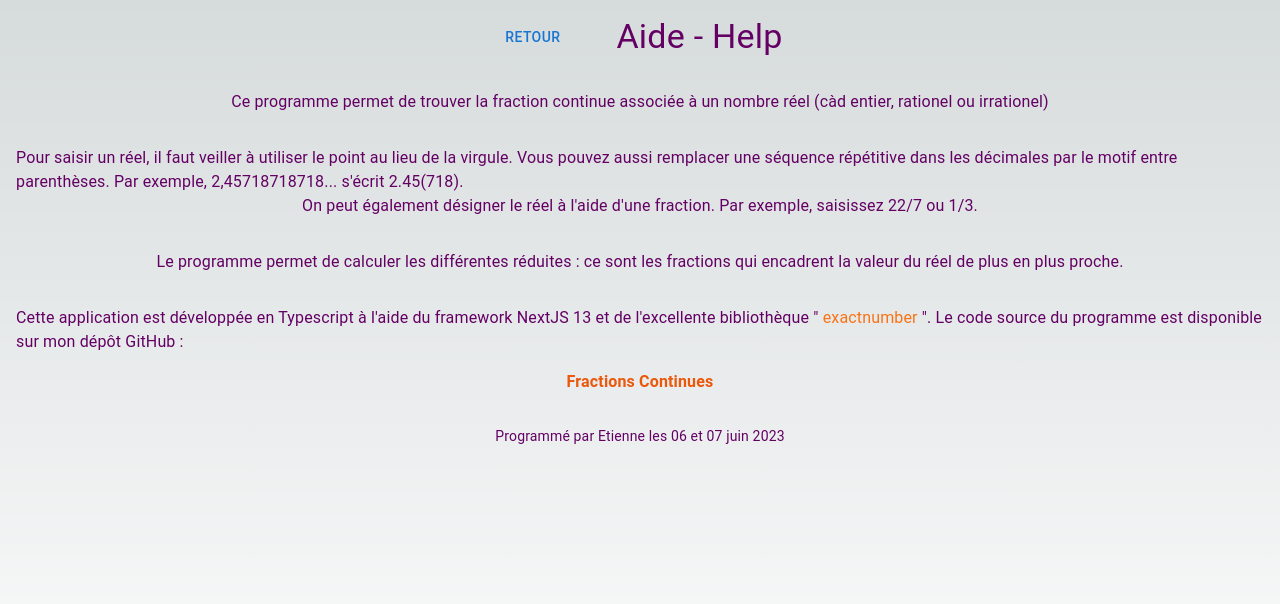
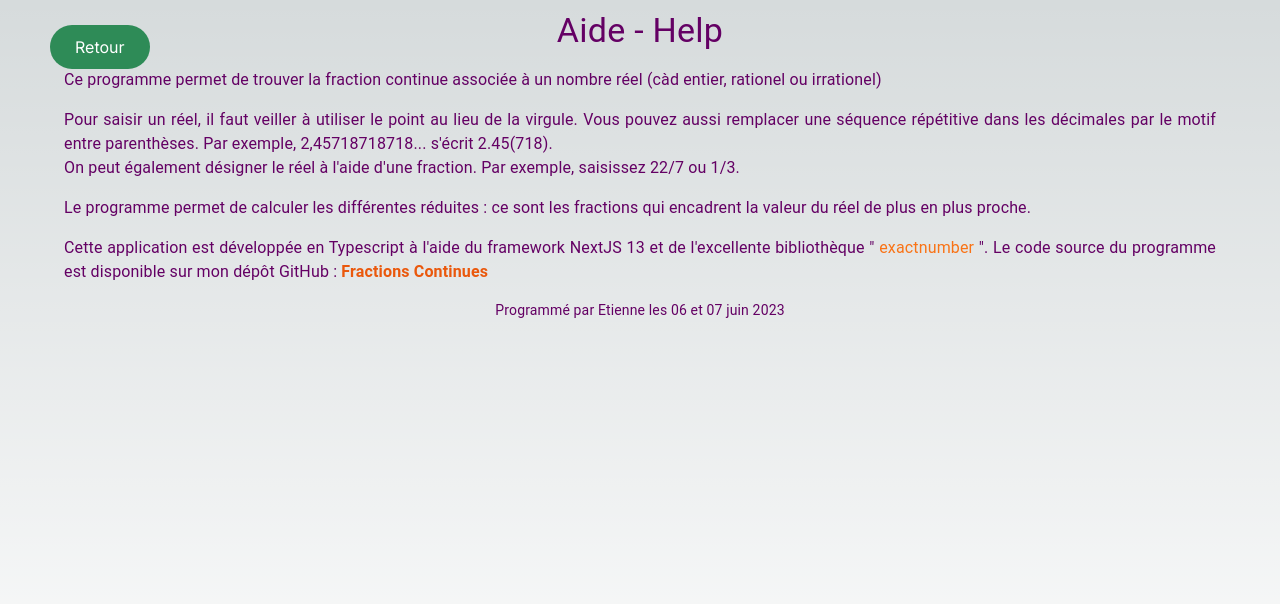
Before and after one commit to esHome33/frac, a Next.js app: page /about in a window 1280 px wide. Shown: the top 604 px of the page. Built offline with nearby package versions, Linux system fonts and the light colour scheme.

Commit message:
v1.0.5 css for the help button

```diff
--- a/app/about/page.tsx
+++ b/app/about/page.tsx
@@ -1,6 +1,5 @@
 "use client";
-
-import { Button, Typography } from "@mui/material";
+import { Container, Typography } from "@mui/material";
 import Link from "next/link";
 import { useRouter } from "next/navigation";
 import React from "react";
@@ -8,14 +7,36 @@ import React from "react";
 function About() {
 	const router = useRouter();
 	return (
-		<main className="flex min-h-screen flex-col items-center justify-start p-4">
-			<div className="flex flex-row space-x-12">
-				<Button
-					className=" bg-white text-black hover:bg-black hover:text-white"
+		<main
+			className="flex min-h-screen flex-col  p-4"
+			style={{ padding: "10px" }}
+		>
+			<div
+
+				style={{
+					textAlign: "center",
+					display: "flex",
+					flexDirection: "row",
+					justifyContent: "space-evenly",
+				}}
+			>
+				<button
 					onClick={() => router.back()}
+
+					style={{
+						position: 'fixed',
+						top: '25px',
+						left: '50px',
+						color: "white",
+						padding: "10px",
+						paddingRight: "25px",
+						paddingLeft: "25px",
+						borderRadius: "50px",
+						backgroundColor : 'seagreen'
+					}}
 				>
 					Retour
-				</Button>
+				</button>
 				<Typography
 					variant="h4"
 					className="flex-grow"
@@ -24,49 +45,52 @@ function About() {
 				</Typography>
 			</div>
 
+			<Container className="max-w-2xl">
 				<div className="my-4"></div>
-			<Typography>
+				<Typography sx={{ textAlign: "justify" }}>
 					Ce programme permet de trouver la fraction continue associée à un
 					nombre réel (càd entier, rationel ou irrationel){" "}
 				</Typography>
 				<div className="my-4"></div>
-			<Typography>
-				Pour saisir un réel, il faut veiller à utiliser le point au lieu de
-				la virgule. Vous pouvez aussi remplacer une séquence répétitive dans
-				les décimales par le motif entre parenthèses. Par exemple,
-				2,45718718718... s&apos;écrit 2.45(718).
+				<Typography sx={{ textAlign: "justify" }}>
+					Pour saisir un réel, il faut veiller à utiliser le point au lieu
+					de la virgule. Vous pouvez aussi remplacer une séquence
+					répétitive dans les décimales par le motif entre parenthèses. Par
+					exemple, 2,45718718718... s&apos;écrit 2.45(718).
 				</Typography>
-			<Typography>
+				<Typography sx={{ textAlign: "justify" }}>
 					On peut également désigner le réel à l&apos;aide d&apos;une
 					fraction. Par exemple, saisissez 22/7 ou 1/3.
 				</Typography>
 				<div className="my-4"></div>
-			<Typography>
-				Le programme permet de calculer les différentes réduites : ce sont
-				les fractions qui encadrent la valeur du réel de plus en plus
-				proche.
+				<Typography sx={{ textAlign: "justify" }}>
+					Le programme permet de calculer les différentes réduites : ce
+					sont les fractions qui encadrent la valeur du réel de plus en
+					plus proche.
 				</Typography>
 				<div className="my-4"></div>
-			<Typography>
+				<Typography sx={{ textAlign: "justify" }}>
 					Cette application est développée en Typescript à l&apos;aide du
 					framework NextJS 13 et de l&apos;excellente bibliothèque &quot;{" "}
-				<span className="text-orange-500">exactnumber</span> &quot;. Le code
-				source du programme est disponible sur mon dépôt GitHub :
-			</Typography>
-			<Typography fontWeight={"bold"}>
-				<div className="my-4"></div>
+					<span className="text-orange-500">exactnumber</span> &quot;. Le
+					code source du programme est disponible sur mon dépôt GitHub :
 					<Link
 						href="https://github.com/esHome33/frac"
 						className="text-orange-600"
+						style={{ fontWeight: "bold" }}
 					>
 						{" "}
 						Fractions Continues
 					</Link>
 				</Typography>
 				<div className="my-4"></div>
-			<Typography variant="body2">
+				<Typography
+					variant="body2"
+					sx={{ textAlign: "center" }}
+				>
 					Programmé par Etienne les 06 et 07 juin 2023
 				</Typography>
+			</Container>
 		</main>
 	);
 }
--- /dev/null
+++ b/app/not-found.tsx
@@ -0,0 +1,15 @@
+import Link from "next/link";
+
+export default function NotFound() {
+	return (
+		<div style={{ textAlign: "center" }}>
+			<h2>Not Found</h2>
+			<p>Could not find requested resource.</p>
+			<p />
+			<p>La ressource demandée n&apos;existe pas sur ce serveur.</p>
+			<p>
+				Get Back to home page : <Link href="/">back</Link>
+			</p>
+		</div>
+	);
+}
--- a/app/page.tsx
+++ b/app/page.tsx
@@ -8,16 +8,26 @@ function Home() {
 	const router = useRouter();
 	return (
 		<main className="flex min-h-screen flex-col items-center justify-start p-4">
-			<Button
-				className="fixed z-10 top-10 left-10 bg-white text-black hover:text-white hover:bg-black"
-				sx={{ borderRadius: "50px" }}
+			<button
+				style={{
+					borderRadius: "50px",
+					position: "fixed",
+					top: "50px",
+					left: "50px",
+					color: "white",
+					backgroundColor: "seagreen",
+					zIndex: "10",
+					padding: "10px",
+					paddingLeft: "30px",
+					paddingRight: "30px",
+				}}
 				onClick={(e) => {
 					e.preventDefault();
 					router.push("/about");
 				}}
 			>
 				Help
-			</Button>
+			</button>
 			<Typography className="text-center">
 				Bienvenue dans le domaine des{" "}
 				<Link
--- a/package.json
+++ b/package.json
@@ -1,6 +1,6 @@
 {
 	"name": "fractions_continues",
-	"version": "1.0.4",
+	"version": "1.0.5",
 	"private": true,
 	"author": {
 		"email": "eshome.fr@gmail.com",
```
Lines whose indentation alone changed are shown as unchanged.
